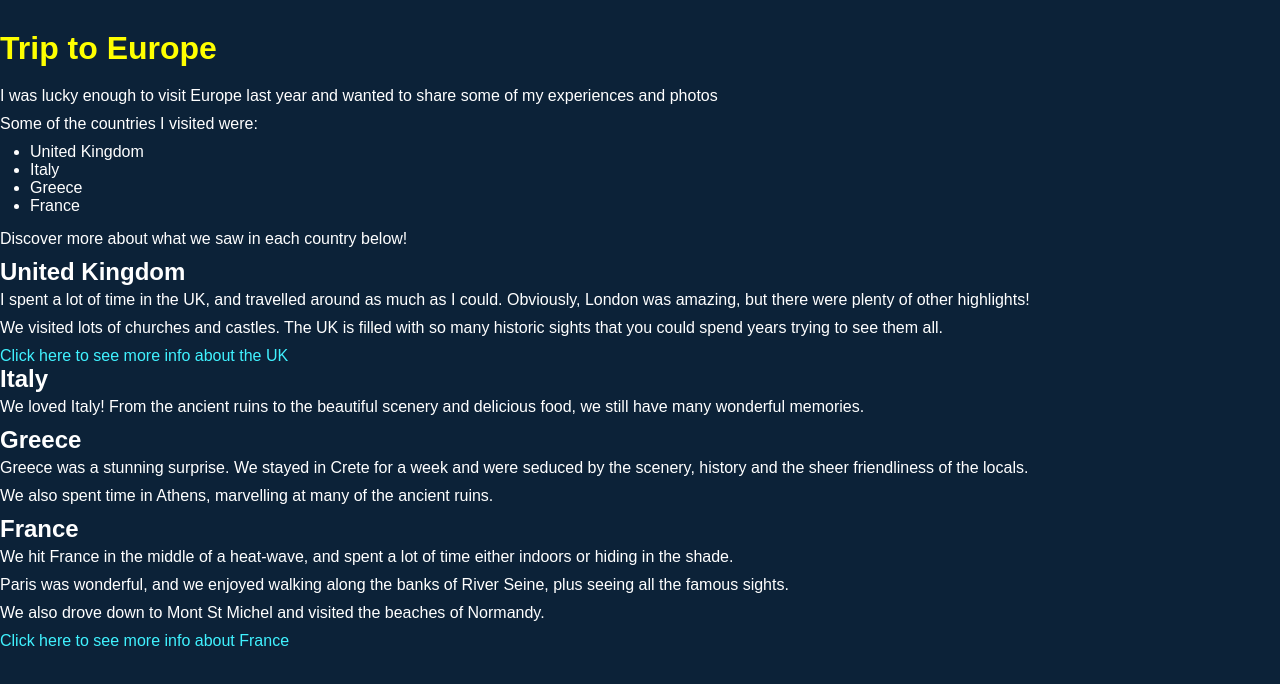
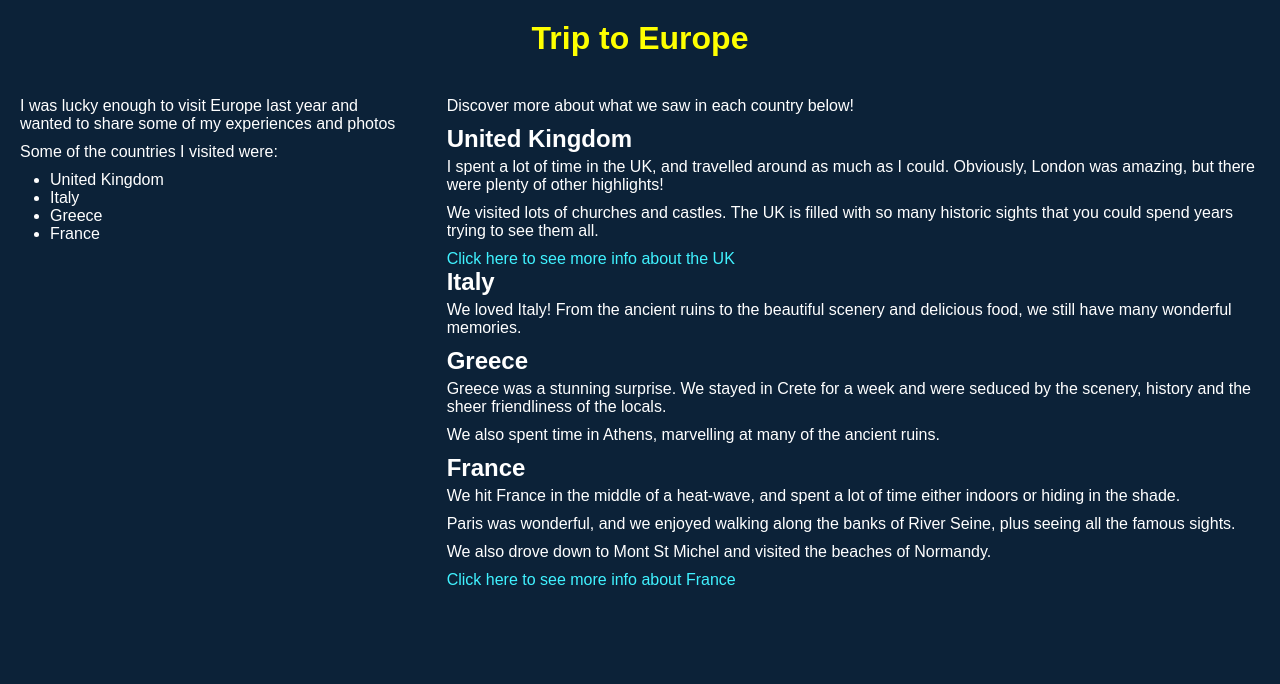
Before and after one commit to standrewscollege2018/2022-year-11-web-design-classwork-JustineLeeNZ, a plain HTML site: page europe/index.html in a window 1280 px wide. Drawn offline with Linux system fonts and the light colour scheme.

Commit message:
Europe homepage - 2 columns
Added CSS grid to homepage so that content is split across two uneven columns

```diff
--- a/europe/index.html
+++ b/europe/index.html
@@ -7,7 +7,10 @@
   </head>
   <body>
     <!-- page heading -->
-    <h1>Trip to Europe</h1>
+    <h1 class="header">Trip to Europe</h1>
+    <div class="container">
+      <div class="intro">
+
         <!-- intro paragraphs -->
         <p>I was lucky enough to visit Europe last year and wanted to share some of my experiences and photos
         </p>
@@ -20,7 +23,9 @@
           <li>Greece</li>
           <li>France</li>
         </ul>
+      </div> <!-- intro -->
 
+      <div class="main-content">
         <!-- intro to each country -->
         <p>Discover more about what we saw in each country below!</p>
 
@@ -54,6 +59,7 @@
         <p>We also drove down to Mont St Michel and visited the beaches of Normandy.
         </p>
         <a href="france.html">Click here to see more info about France</a>
-
+      </div> <!-- main-content -->
+    </div> <!-- container -->
   </body>
 </html>
--- a/europe/styles.css
+++ b/europe/styles.css
@@ -48,3 +48,26 @@ a:hover {
   text-decoration: underline;
   color: rgb(158, 248, 255);
 }
+
+/* layout styles */
+.header {
+  margin: 20px;
+  text-align: center;
+}
+
+/* styles for homepage */
+.container {
+  display: grid;
+  grid-template-columns: 1fr 2fr;
+}
+
+.intro {
+  padding:20px;
+}
+
+
+.main-content {
+  padding: 20px;
+
+
+}
```
Lines whose indentation alone changed are shown as unchanged.
